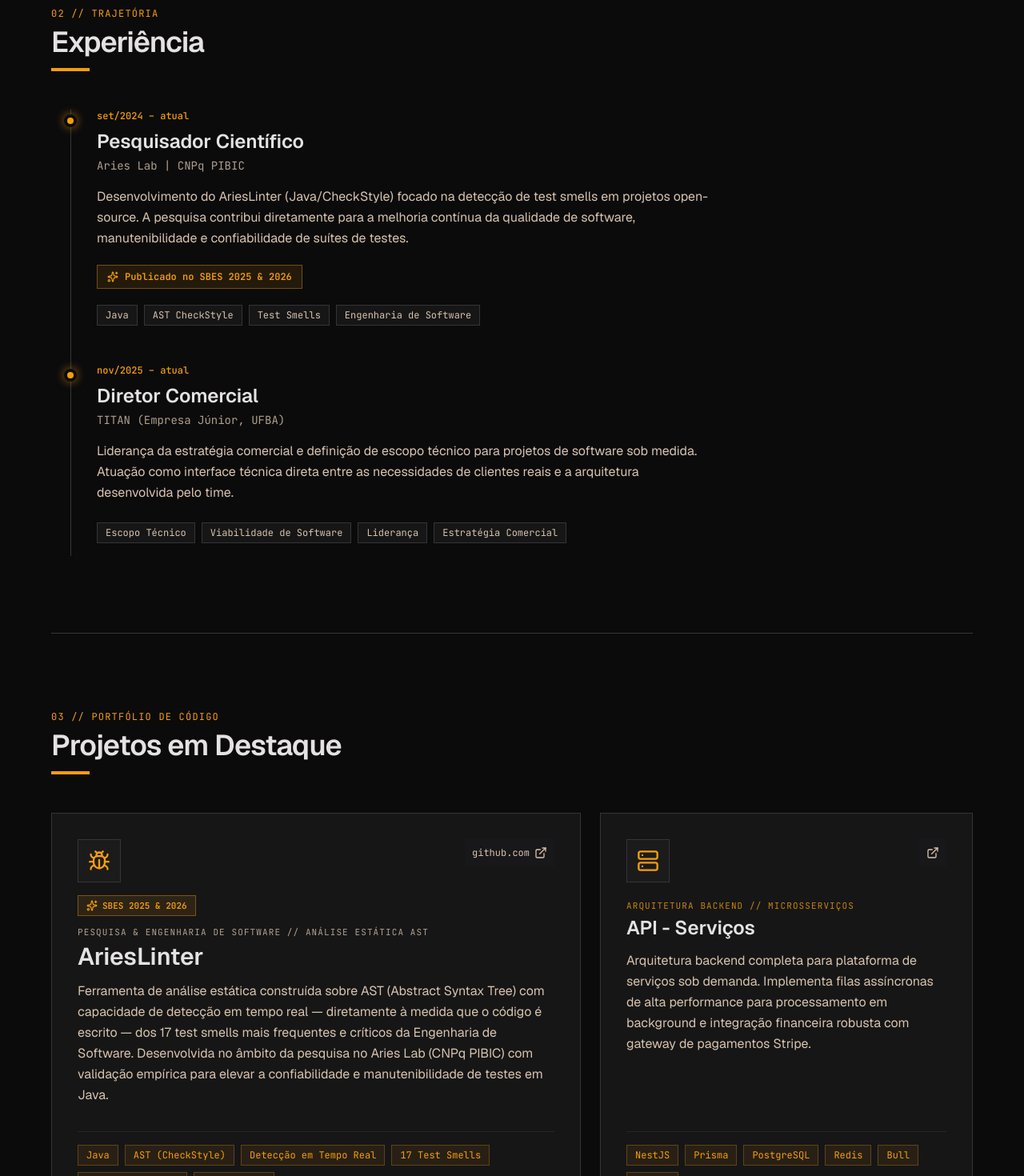
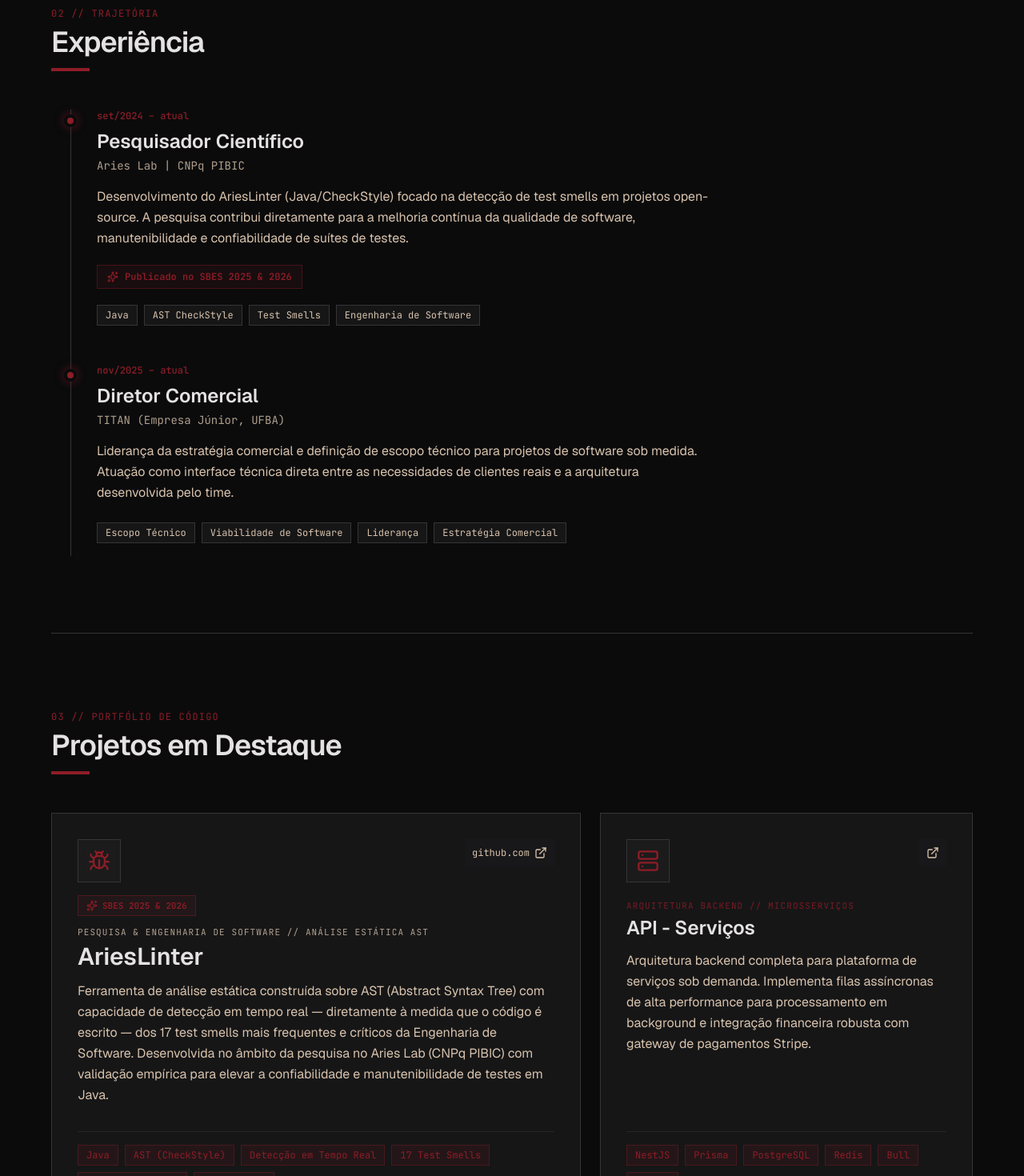
Before and after one commit to viRafael/site-portifolio, a Next.js app: page / in a window 1280 px wide. Shown: the part 1320-2790 px from the top of the page at 80% size. Built offline with nearby package versions, Linux system fonts and the light colour scheme.

Commit message:
refactor: mudando paleta de cores para o vermelho

```diff
--- a/src/app/globals.css
+++ b/src/app/globals.css
@@ -8,13 +8,13 @@
   --color-surface-container: #201f20;
   --color-surface-container-high: #2a2a2b;
   --color-surface-container-highest: #353436;
-  --color-primary: #F59E0B;
-  --color-primary-container: #613b00;
-  --color-primary-light: #FFC174;
-  --color-on-primary: #0B0B0C;
-  --color-secondary: #4EDEA3;
-  --color-secondary-container: #00a572;
-  --color-tertiary: #B6CCFF;
+  --color-primary: #8E1D27;
+  --color-primary-container: #420a10;
+  --color-primary-light: #E2575F;
+  --color-on-primary: #FFFFFF;
+  --color-secondary: #1C3D6B;
+  --color-secondary-container: #0D1F38;
+  --color-tertiary: #6E97C8;
   --color-outline: #353436;
   --color-outline-variant: #252426;
   --color-on-background: #E5E2E3;
@@ -49,19 +49,19 @@ body {
 
 .interactive-border:hover {
   border-color: var(--color-primary);
-  box-shadow: 0 0 12px rgba(245, 158, 11, 0.18);
+  box-shadow: 0 0 12px rgba(142, 29, 39, 0.35);
 }
 
 /* Code-first tech badge */
 .tech-badge {
-  background-color: rgba(245, 158, 11, 0.08);
+  background-color: rgba(142, 29, 39, 0.12);
   color: var(--color-primary);
-  border: 1px solid rgba(245, 158, 11, 0.28);
+  border: 1px solid rgba(142, 29, 39, 0.35);
   transition: all 0.2s ease;
 }
 
 .tech-badge:hover {
-  background-color: rgba(245, 158, 11, 0.16);
+  background-color: rgba(142, 29, 39, 0.22);
   border-color: var(--color-primary);
 }
 
--- a/src/components/Experience.tsx
+++ b/src/components/Experience.tsx
@@ -28,7 +28,7 @@ export function Experience() {
             <div
               className={`absolute -left-[41px] top-1.5 w-4 h-4 rounded-full border-4 border-background transition-all ${
                 exp.current
-                  ? "bg-primary shadow-[0_0_12px_rgba(245,158,11,0.6)]"
+                  ? "bg-primary shadow-[0_0_12px_rgba(142,29,39,0.6)]"
                   : "bg-surface-container border-outline"
               }`}
             />
--- a/src/components/Hero.tsx
+++ b/src/components/Hero.tsx
@@ -44,7 +44,7 @@ export function Hero() {
           <div className="flex flex-wrap gap-4 pt-2">
             <Link
               href="#projetos"
-              className="font-mono text-xs uppercase tracking-widest font-semibold bg-primary text-on-primary px-6 py-3.5 hover:bg-[#ffb95f] transition-all flex items-center gap-2"
+              className="font-mono text-xs uppercase tracking-widest font-semibold bg-primary text-on-primary px-6 py-3.5 hover:bg-[#B02C38] transition-all flex items-center gap-2"
             >
               <span>{t.personal.ctaProjects}</span>
               <ArrowDown className="w-3.5 h-3.5" />
--- a/src/components/Navbar.tsx
+++ b/src/components/Navbar.tsx
@@ -82,7 +82,7 @@ export function Navbar() {
             download={t.personal.resumes[language].filename}
             target="_blank"
             rel="noopener noreferrer"
-            className="font-mono text-xs font-semibold uppercase tracking-widest bg-primary text-on-primary px-4 py-2.5 hover:bg-[#ffb95f] transition-colors flex items-center gap-2"
+            className="font-mono text-xs font-semibold uppercase tracking-widest bg-primary text-on-primary px-4 py-2.5 hover:bg-[#B02C38] transition-colors flex items-center gap-2"
           >
             <FileText className="w-3.5 h-3.5" />
             <span>{t.nav.resume}</span>
@@ -157,7 +157,7 @@ export function Navbar() {
             target="_blank"
             rel="noopener noreferrer"
             onClick={() => setIsOpen(false)}
-            className="font-mono text-xs font-semibold uppercase tracking-wider bg-primary text-on-primary py-2.5 text-center flex items-center justify-center gap-1.5 hover:bg-[#ffb95f] transition-colors"
+            className="font-mono text-xs font-semibold uppercase tracking-wider bg-primary text-on-primary py-2.5 text-center flex items-center justify-center gap-1.5 hover:bg-[#B02C38] transition-colors"
           >
             <Download className="w-3.5 h-3.5" />
             <span>{t.nav.resume}</span>
```
